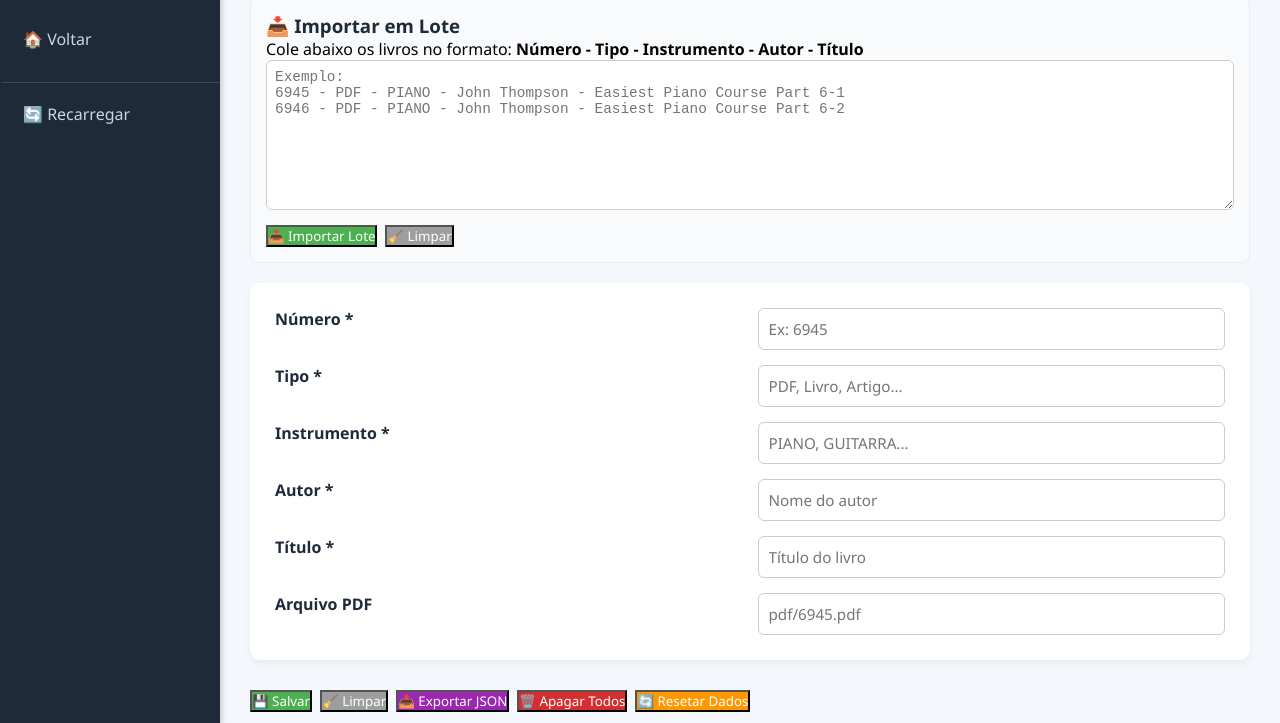
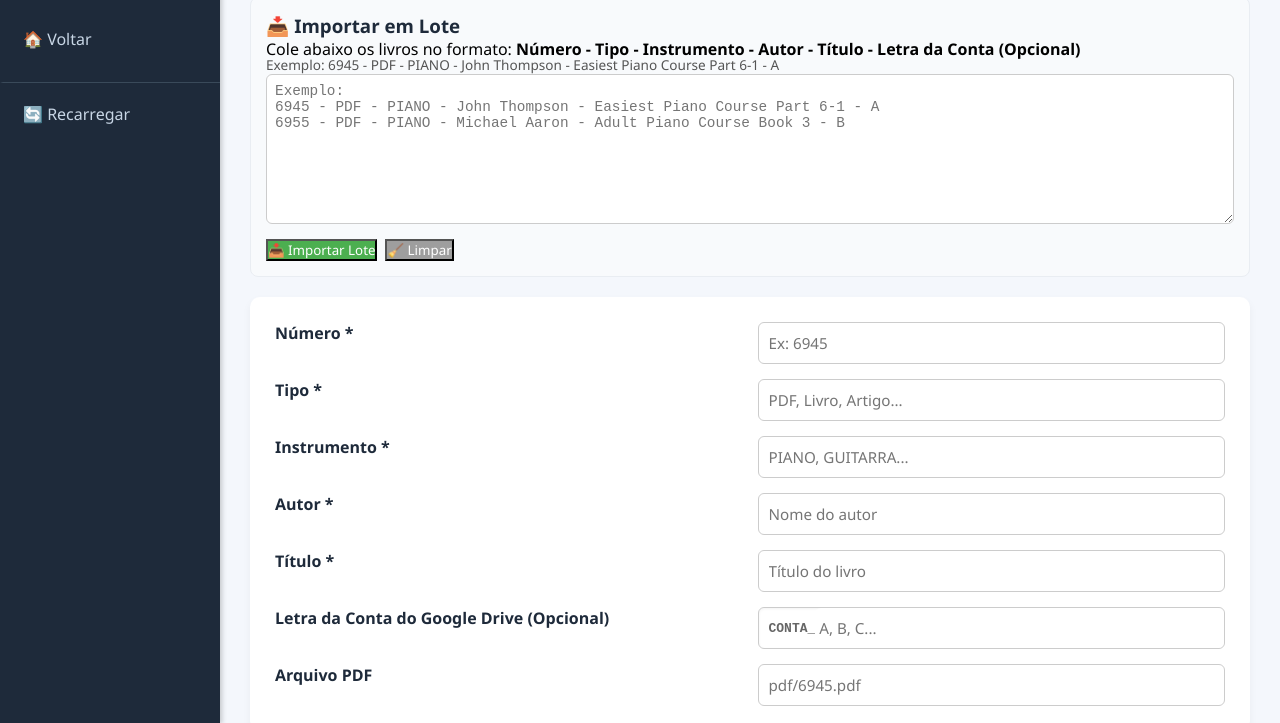
Before and after one commit to albertinosesc/terabox-gateway, a plain HTML site: page admin.html in a window 1280 px wide. Shown: the part 76-799 px from the top of the page. Drawn offline with Linux system fonts and the light colour scheme.

Commit message:
Update admin.html

```diff
--- a/admin.html
+++ b/admin.html
@@ -50,6 +50,29 @@
         }
         .feedback.success { background: #d4edda; color: #155724; display: block; }
         .feedback.error { background: #f8d7da; color: #721c24; display: block; }
+
+        /* Container especial para o prefixo CONTA_ fixo */
+        .input-conta-container {
+            display: flex;
+            align-items: center;
+            background: #fff;
+            border: 1px solid #ccc;
+            border-radius: 6px;
+            padding-left: 10px;
+            box-shadow: inset 0 1px 3px rgba(0,0,0,0.05);
+        }
+        .input-conta-container span {
+            font-family: monospace;
+            font-weight: bold;
+            color: #666;
+            user-select: none;
+        }
+        .input-conta-container input {
+            border: none !important;
+            box-shadow: none !important;
+            padding-left: 4px !important;
+            text-transform: uppercase;
+        }
     </style>
 </head>
 <body>
@@ -62,12 +85,11 @@
         <div class="admin-panel">
             <h1>⚙️ Gerenciar Livros</h1>
 
-            <!-- Seção de importação em lote -->
-            <!-- Seção de importação em lote -->
             <div class="import-section">
                 <h3>📥 Importar em Lote</h3>
-    <p>Cole abaixo os livros no formato: <strong>Número - Tipo - Instrumento - Autor - Título</strong></p>
-    <textarea id="txtLote" placeholder="Exemplo:&#10;6945 - PDF - PIANO - John Thompson - Easiest Piano Course Part 6-1&#10;6946 - PDF - PIANO - John Thompson - Easiest Piano Course Part 6-2"></textarea>
+                <p>Cole abaixo os livros no formato: <strong>Número - Tipo - Instrumento - Autor - Título - Letra da Conta (Opcional)</strong></p>
+                <p style="font-size: 0.85rem; color: #555; margin-top: -5px;">Exemplo: 6945 - PDF - PIANO - John Thompson - Easiest Piano Course Part 6-1 - A</p>
+                <textarea id="txtLote" placeholder="Exemplo:&#10;6945 - PDF - PIANO - John Thompson - Easiest Piano Course Part 6-1 - A&#10;6955 - PDF - PIANO - Michael Aaron - Adult Piano Course Book 3 - B"></textarea>
                 <div class="btn-group">
                     <button id="btnImportarLote" class="btn-import-lote">📥 Importar Lote</button>
                     <button id="btnLimparLote" class="btn-clear">🧹 Limpar</button>
@@ -77,7 +99,6 @@
                 <div id="detalhesImportacao" style="margin-top:10px; background:#fff; padding:10px; border-radius:6px; border:1px solid #e9edf2; display:none;"></div>
             </div>
 
-          <!-- Formulário individual -->
             <form id="formLivro">
                 <label>Número *</label>
                 <input type="text" id="txtNumero" placeholder="Ex: 6945" required>
@@ -89,35 +110,40 @@
                 <input type="text" id="txtAutor" placeholder="Nome do autor" required>
                 <label>Título *</label>
                 <input type="text" id="txtTitulo" placeholder="Título do livro" required>
+
+                <label>Letra da Conta do Google Drive (Opcional)</label>
+                <div class="input-conta-container">
+                    <span>CONTA_</span>
+                    <input type="text" id="txtLetraConta" placeholder="A, B, C..." maxlength="5">
+                </div>
+
                 <label>Arquivo PDF</label>
                 <input type="text" id="txtArquivo" placeholder="pdf/6945.pdf">
             </form>
 
-<!-- Botões (fora do formulário, alinhados) -->
-<div class="btn-group" style="display:flex; flex-wrap:wrap; gap:8px; margin-top:10px; margin-bottom:20px;">
+            <div class="btn-group" style="display:flex; flex-wrap:wrap; gap:8px; margin-top:20px; margin-bottom:20px;">
                 <button type="button" id="btnSalvar" class="btn-save">💾 Salvar</button>
                 <button type="button" id="btnLimpar" class="btn-clear">🧹 Limpar</button>
                 <button type="button" id="btnExportar" class="btn-export">📤 Exportar JSON</button>
                 <button type="button" id="btnApagarTodos" class="btn-delete" style="background:#d32f2f;">🗑️ Apagar Todos</button>
                 <button type="button" id="btnResetar" class="btn-clear" style="background:#ff9800; color:#fff;">🔄 Resetar Dados</button>
             </div>
-            <!-- Tabela de livros -->
+
             <div class="table-container">
                 <table>
                     <thead>
                         <tr>
-                            <th>Nº</th><th>Tipo</th><th>Instrumento</th><th>Autor</th><th>Título</th><th>Ações</th>
+                            <th>Nº</th><th>Tipo</th><th>Instrumento</th><th>Autor</th><th>Título</th><th>Conta</th><th>Ações</th>
                         </tr>
                     </thead>
                     <tbody id="tabelaAdmin">
-                        <tr><td colspan="6">Carregando...</td></tr>
+                        <tr><td colspan="7">Carregando...</td></tr>
                     </tbody>
                 </table>
             </div>
         </div>
     </div>
 
-    <!-- Carrega os dados globais (dados.js) e o admin.js -->
     <script src="dados.js"></script>
     <script src="admin.js"></script>
 </body>
```
Lines whose indentation alone changed are shown as unchanged.
